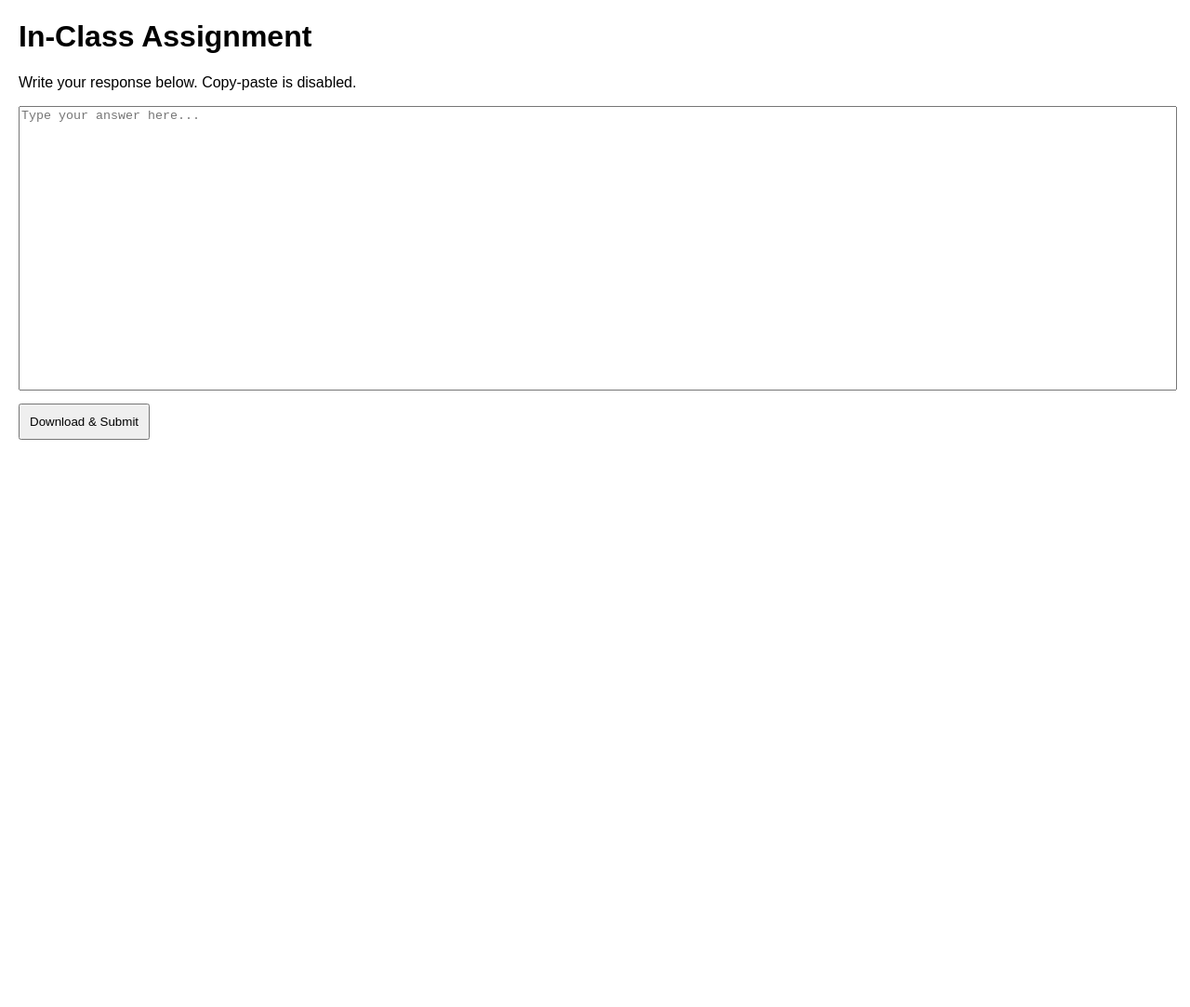
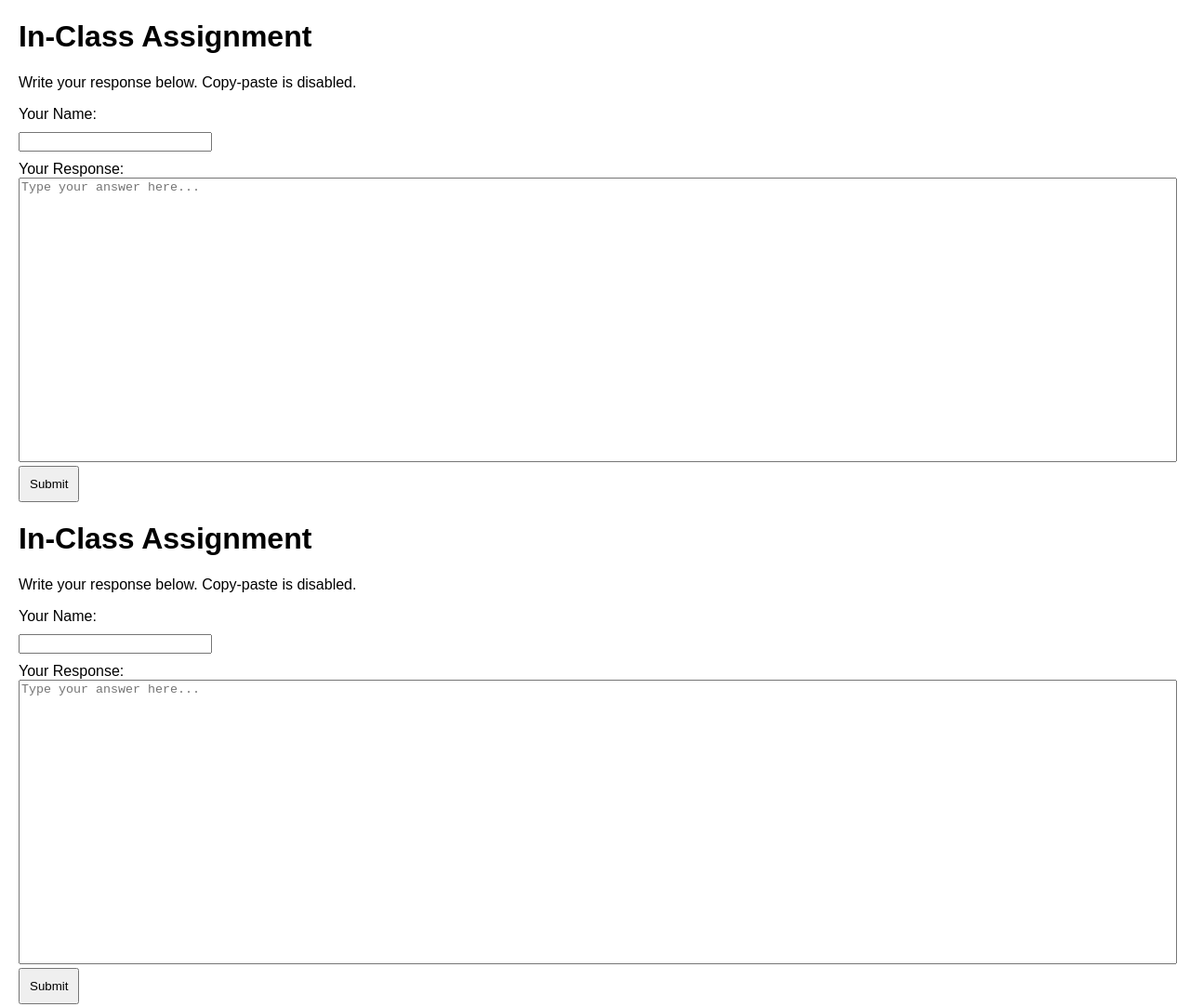
Before and after one commit to dwest861/Assignment-Form, a plain HTML site: page index.html in a window 1280 px wide. Shown: the whole page at 93% size. Before the commit the page ends 800 px from the top, so only its background shows below. Drawn offline with Linux system fonts and the light colour scheme.

Commit message:
Update index.html

```diff
--- a/index.html
+++ b/index.html
@@ -7,44 +7,67 @@
     <style>
         body { font-family: Arial, sans-serif; margin: 20px; }
         textarea { width: 100%; height: 300px; resize: none; }
-        button { margin-top: 10px; padding: 10px; }
+        input { margin: 10px 0; width: 200px; }
+        button { padding: 10px; }
     </style>
 </head>
 <body>
     <h1>In-Class Assignment</h1>
     <p>Write your response below. Copy-paste is disabled.</p>
-    <textarea id="response" placeholder="Type your answer here..."></textarea>
-    <br>
-    <button onclick="downloadResponse()">Download & Submit</button>
+    <form id="assignmentForm" action="https://docs.google.com/forms/d/e/1FAIpQLSfwJsSJO_6N6ivawQpsBiBFv7P-g5cdbagbrrpv-YIb7lH3ZQ/viewform" method="POST" target="_blank">
+        <label for="name">Your Name:</label><br>
+        <input type="text" id="name" name="entry.1202470354" required><br>
+        <label for="response">Your Response:</label><br>
+        <textarea id="response" name="entry.675300069" placeholder="Type your answer here..." required></textarea><br>
+        <button type="submit">Submit</button>
+    </form>
 
     <script>
         const textarea = document.getElementById('response');
-
-        // Disable copy, cut, and paste
         textarea.oncopy = textarea.oncut = textarea.onpaste = function(e) {
             e.preventDefault();
             return false;
         };
-
-        // Disable right-click context menu (optional)
         textarea.oncontextmenu = function(e) {
             e.preventDefault();
             return false;
         };
+    </script>
+</body>
+</html><!DOCTYPE html>
+<html lang="en">
+<head>
+    <meta charset="UTF-8">
+    <meta name="viewport" content="width=device-width, initial-scale=1.0">
+    <title>In-Class Assignment</title>
+    <style>
+        body { font-family: Arial, sans-serif; margin: 20px; }
+        textarea { width: 100%; height: 300px; resize: none; }
+        input { margin: 10px 0; width: 200px; }
+        button { padding: 10px; }
+    </style>
+</head>
+<body>
+    <h1>In-Class Assignment</h1>
+    <p>Write your response below. Copy-paste is disabled.</p>
+    <form id="assignmentForm" action="https://docs.google.com/forms/d/e/1FAIpQLSfwJsSJO_6N6ivawQpsBiBFv7P-g5cdbagbrrpv-YIb7lH3ZQ/viewform" method="POST" target="_blank">
+        <label for="name">Your Name:</label><br>
+        <input type="text" id="name" name="entry.1202470354" required><br>
+        <label for="response">Your Response:</label><br>
+        <textarea id="response" name="entry.675300069" placeholder="Type your answer here..." required></textarea><br>
+        <button type="submit">Submit</button>
+    </form>
 
-        // Function to download the response as a text file
-        function downloadResponse() {
-            const text = textarea.value;
-            if (text.trim() === "") {
-                alert("Please write something before submitting!");
-                return;
-            }
-            const blob = new Blob([text], { type: "text/plain" });
-            const link = document.createElement("a");
-            link.href = URL.createObjectURL(blob);
-            link.download = `assignment_${new Date().getTime()}.txt`;
-            link.click();
-        }
+    <script>
+        const textarea = document.getElementById('response');
+        textarea.oncopy = textarea.oncut = textarea.onpaste = function(e) {
+            e.preventDefault();
+            return false;
+        };
+        textarea.oncontextmenu = function(e) {
+            e.preventDefault();
+            return false;
+        };
     </script>
 </body>
 </html>
```
